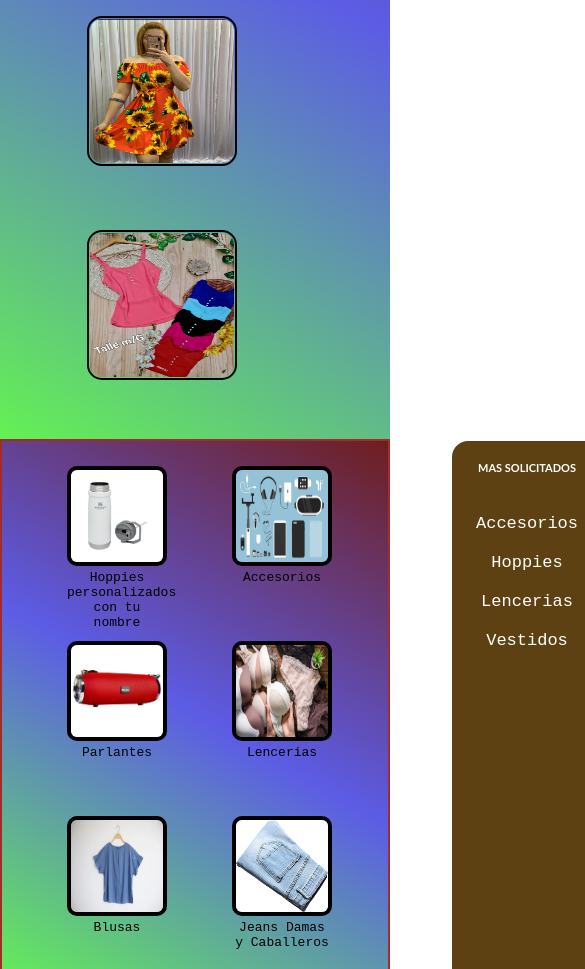
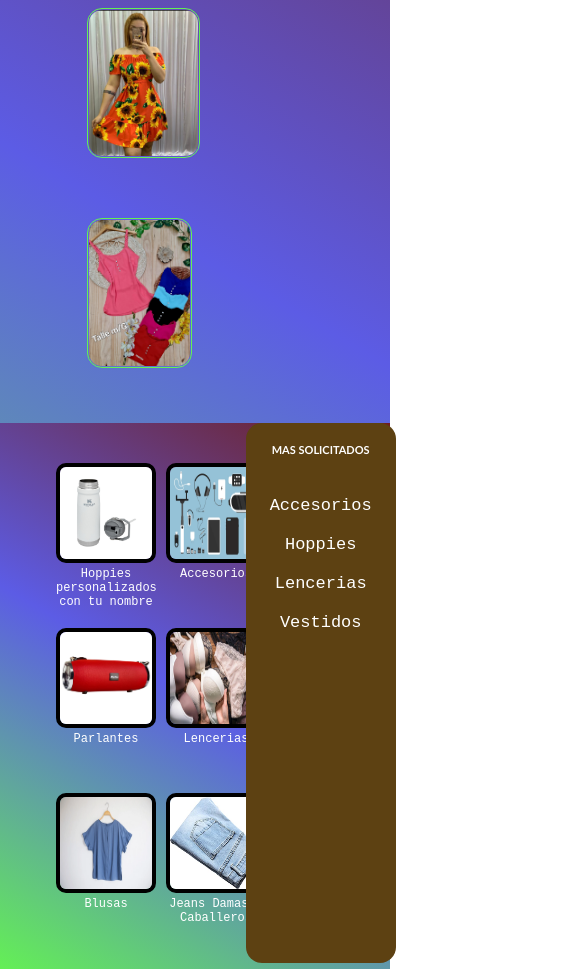
Before and after one commit to S3ncillita/web-ccservicios, a plain HTML site: page index.html in a window 390 px wide. Shown: the part 600-1569 px from the top of the page, 585 px wide, since content can reach past the window. Drawn offline with Linux system fonts and the light colour scheme; a web font is replaced by a local one.

Commit message:
mejora el ancho de la pagina para celular

```diff
--- a/index.html
+++ b/index.html
@@ -49,29 +49,29 @@
             <div class="Carteles">
                 <div id="items-categorias">
                     <img id="categorias" src="imagenes/hoppie stanley.jpg" alt="hoppie">
-                    <p>Hoppies</p>
-                    <p>personalizados <br> con tu nombre </p>
+                    <p class="descripcion">Hoppies <br>
+                    personalizados <br> con tu nombre </p>
 
                 </div>
                 <div id="items-categorias">
                     <img id="categorias" src="imagenes/Accesorios.webp" alt="Accesorios">
-                    <p>Accesorios</p>
+                    <p class="descripcion">Accesorios</p>
                 </div>
                 <div id="items-categorias">
                     <img id="categorias" src="imagenes/Parlante kolke.png" alt="Parlante">
-                    <p>Parlantes</p>
+                    <p class="descripcion">Parlantes</p>
                 </div>
                 <div id="items-categorias">
                     <img id="categorias" src="imagenes/lencerias.png" alt="Lencerias">
-                    <p>Lencerias</p>
+                    <p class="descripcion">Lencerias</p>
                 </div>
                 <div id="items-categorias">
                     <img id="categorias" src="imagenes/blusas.webp" alt="Blusas">
-                    <p>Blusas</p>
+                    <p class="descripcion">Blusas</p>
                 </div>
                 <div id="items-categorias">
                     <img id="categorias" src="imagenes/jeans.jpg" alt="Jeans">
-                    <p>Jeans Damas y Caballeros</p>
+                    <p class="descripcion">Jeans Damas y Caballeros</p>
                 </div>
             </div>
 
--- a/style1.css
+++ b/style1.css
@@ -26,24 +26,25 @@ h1{
 }
 
 .container-images {
-    position: relative;
     width: 100%;
-    height: 500px;
+    height: 800px;
+    padding-left: 14%;
 }
 
 .vestidos {
+    display: flex;
     float: left;
     position: relative;
     margin: 50px 80px;
-    padding: 10px 1px;
+    padding: 10px 0;
 
 }
 
 .images {
     width: 300px;
-    height: auto;
+    height: 270px;
     border-radius: 15px;
-    padding: 10px 10px;
+
     border: 1px solid rgb(100, 241, 84);
 }
 
@@ -78,7 +79,6 @@ i {
 
 
 .main {
-    border: 2px solid brown;
     display: flex;
     margin-top: 1%;
     background: linear-gradient(30deg, rgb(100, 241, 84), rgb(92, 92, 229), rgb(111, 30, 30));
@@ -118,7 +118,7 @@ i {
 .Clasificacion {
     position: absolute;
     width: 23%;
-    height: 60%;
+    height: 55%;
     display: flex;
     color: white;
     border-radius: 1em;
@@ -313,13 +313,16 @@ nav:hover {
     font-size: 30px;
     text-decoration: none;
 }
-@media (max-width:610px) {
+@media (max-width:480px) {
     body{
         width: 100%;
-        height: 120vh;
+        height: auto;
         background-repeat: no-repeat;
+
     }
     .container-images{
+        width: 100%;
+        height: 400px;
      padding: 2px;
     }
    .vestidos{
@@ -328,43 +331,43 @@ nav:hover {
 
    }
    .images{
-    border: 2px solid black;
     padding: 1px 1px;
     width: 150px;
     height: 150px;
-
    }
    .main{
-
+    position: relative;
     width: 100%;
     height: 550px;
 
+
    }
    .Carteles{
-
-    width: 400px;
+    width: 250px;
     height: 550px;
+    padding-left: 1px;
 
    }
    #items-categorias{
-
-    width: 100px;
-    height: 150px;
+    float: left;
+    width: 45px;
+    height: 140px;
 
    }
    .vestidos{
-
    margin-top: 0;
    }
    #categorias{
+
     width: 100px;
     height: 100px;
    }
 
    .Clasificacion{
+
     width: 150px;
-    height: 550px;
-    margin-left: 450px;
+    height: 540px;
+    margin-left: 63%;
    }
 
    .Solicitados{
@@ -374,4 +377,10 @@ nav:hover {
     font-size: 17px;
     margin: 20px 0;
    }
+   .descripcion{
+    color: white;
+    font-size: 12px;
+    width: 100px;
+    text-align: center;
+   }
 }
```
